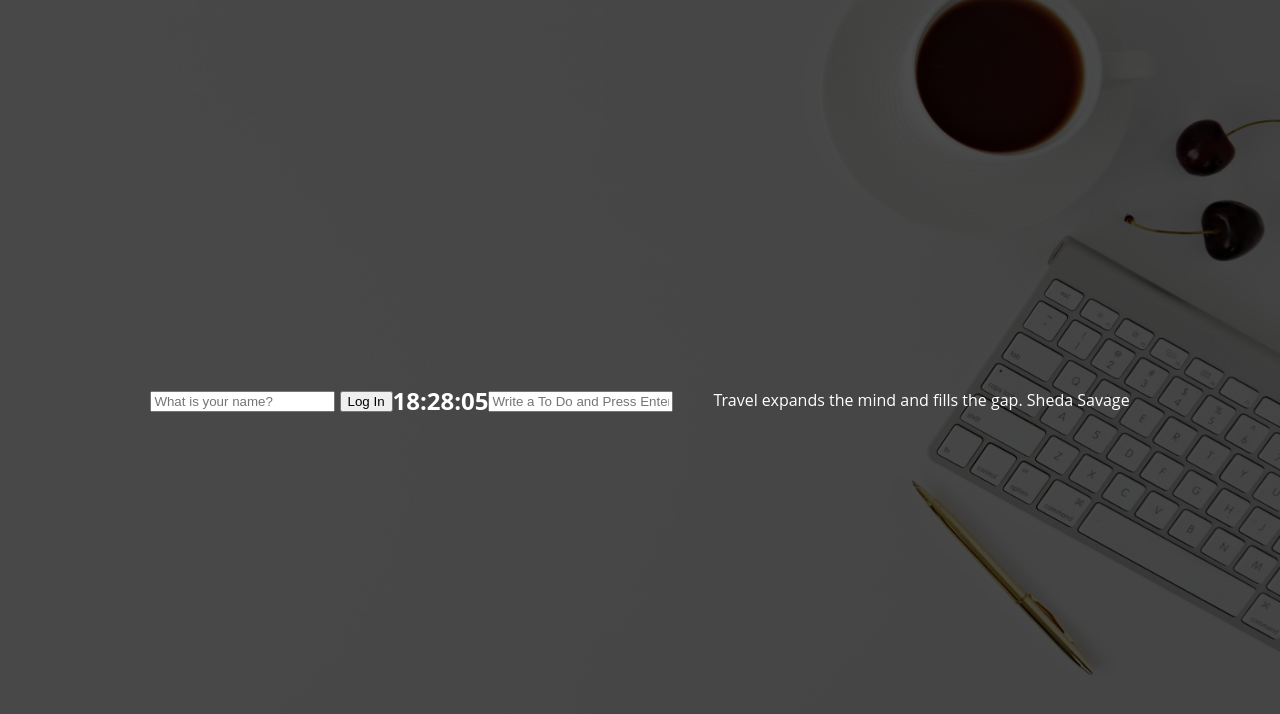
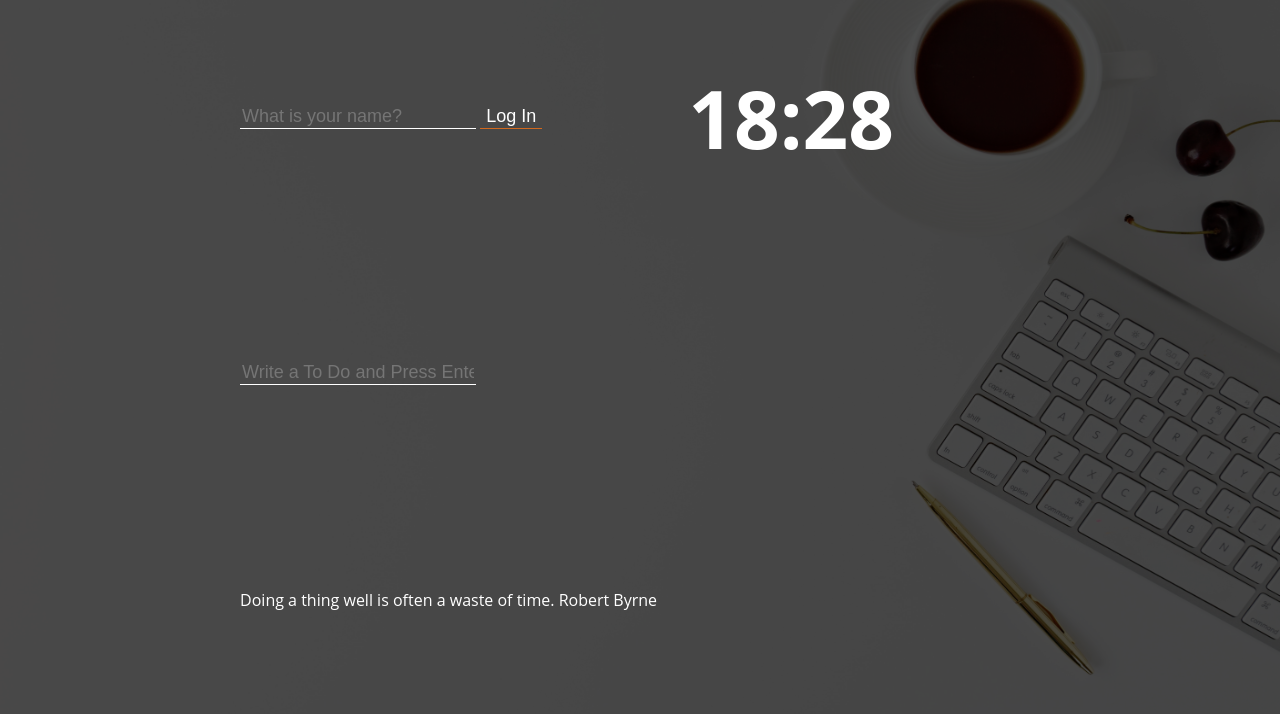
Before and after one commit to GyungA/Momentum, a plain HTML site: page index.html in a window 1280 px wide. Drawn offline with Linux system fonts and the light colour scheme.

Commit message:
challenge complete!

```diff
--- a/css/center.css
+++ b/css/center.css
@@ -0,0 +1,28 @@
+#user-div {
+  /* 1번 라인에서 2칸 */
+  grid-column: 1 / span 2;
+  /* 1번 라인에서 1칸 */
+  grid-row: 1 / span 1;
+}
+
+#clock {
+  /* 3번 라인에서 2칸 */
+  grid-column: 3 / span 2;
+  /* 1번 라인에서 1칸 */
+  grid-row: 1 / span 1;
+}
+
+#todo-div {
+  /* 3번 라인에서 2칸 */
+  grid-column: 1 / span 4;
+  /* 1번 라인에서 1칸 */
+  grid-row: 2 / span 2;
+}
+#quote {
+  /* 3번 라인에서 2칸 */
+  grid-column: 1 / span 4;
+  /* 1번 라인에서 1칸 */
+  grid-row: 4 / span 1;
+  display: inline-block;
+  width: 50em;
+}
--- a/css/clock.css
+++ b/css/clock.css
@@ -0,0 +1,4 @@
+#clock {
+  font-size: 5em;
+  margin: 0px;
+}
--- /dev/null
+++ b/css/main.css
@@ -0,0 +1,52 @@
+.hidden {
+  display: none;
+}
+
+@keyframes fadeIn {
+  from {
+    opacity: 0;
+  }
+  to {
+    opacity: 1;
+  }
+}
+
+body,
+html {
+  overflow: visible;
+  height: 100%;
+  width: 100%;
+  margin: 0;
+  padding: 0;
+  font-family: "Open Sans", sans-serif;
+  table-layout: fixed;
+}
+
+body {
+  display: grid;
+  background-size: 100% 100%;
+  opacity: 0;
+  animation: fadeIn 1s ease-in-out forwards;
+  animation-delay: 0.5s;
+  color: white;
+  align-items: center;
+  justify-content: center;
+  /* blur background */
+  background-color: rgba(0, 0, 0, 0.7);
+  background-blend-mode: soft-light;
+}
+
+input,
+#logOut {
+  background: none;
+  appearance: none;
+  border: 0;
+  font-size: 18px;
+  color: white;
+  border-bottom: 1px solid white;
+}
+
+#logIn,
+#logOut {
+  border-bottom: solid 1px #d2691e;
+}
--- a/css/style.css
+++ b/css/style.css
@@ -1,36 +1,6 @@
-.hidden {
-  display: none;
-}
-
-@keyframes fadeIn {
-  from {
-    opacity: 0;
-  }
-  to {
-    opacity: 1;
-  }
-}
-
-body,
-html {
-  overflow: hidden;
-  height: 100%;
-  width: 100%;
-  margin: 0;
-  padding: 0;
-  font-family: "Open Sans", sans-serif;
-}
-
-body {
-  display: flex;
-  background-size: 100% 100%;
-  opacity: 0;
-  animation: fadeIn 1s ease-in-out forwards;
-  animation-delay: 0.5s;
-  color: white;
-  align-items: center;
-  justify-content: center;
-  /* blur background */
-  background-color: rgba(0, 0, 0, 0.7);
-  background-blend-mode: soft-light;
-}
+@import "main.css";
+@import "location.css";
+@import "clock.css";
+@import "weather.css";
+@import "center.css";
+@import "todo.css";
--- a/css/todo.css
+++ b/css/todo.css
@@ -0,0 +1,14 @@
+#todo-list button {
+  background: none;
+  border: 0;
+  font-size: 12px;
+  cursor: pointer;
+}
+
+#todo-list span {
+  cursor: default;
+}
+
+ul {
+  list-style: none;
+}
--- a/index.html
+++ b/index.html
@@ -5,7 +5,8 @@
     <title>Momentum</title>
     <meta charset="UTF-8" />
   </head>
-  <body class="container">
+  <body>
+    <div id="user-div">
       <form class="hidden" id="login-form">
         <input
           required
@@ -13,15 +14,18 @@
           type="text"
           placeholder="What is your name?"
         />
-      <input type="submit" value="Log In" />
+        <input id="logIn" type="submit" value="Log In" />
       </form>
-    <button id="logOut" class="hidden" type="submit">Log Out</button>
-    <h2 id="clock">00:00:00</h2>
+      <button id="logOut" type="submit">Rename</button>
       <h1 id="greeting" class="hidden"></h1>
+    </div>
+    <h2 id="clock">00:00</h2>
+    <div id="todo-div">
       <form id="todo-form">
         <input type="text" placeholder="Write a To Do and Press Enter" required>
       </form>
       <ul id="todo-list"></ul>
+  </div>
     <div id="quote">
       <span></span>
       <span></span>
@@ -30,15 +34,12 @@
       <span></span>
       <span></span>
     </div>
-    <div id="corona">
-      <span></span>
-    </div>
     <script src="js/config.js"></script>
     <script src="js/greetings.js"></script>
     <script src="js/clock.js"></script>
     <script src="js/quotes.js"></script>
     <script src="js/background.js"></script>
     <script src="js/todo.js"></script>
-    <script src="js/weather.js"></script>
+    <!-- <script src="js/weather.js"></script> -->
   </body>
 </html>
--- a/js/clock.js
+++ b/js/clock.js
@@ -4,8 +4,7 @@ function getClock() {
     const date = new Date();
     const hours = String(date.getHours()).padStart(2, "0");
     const minutes = String(date.getMinutes()).padStart(2, "0");
-    const seconds = String(date.getSeconds()).padStart(2, "0");
-    clock.innerText = `${hours}:${minutes}:${seconds}`;
+    clock.innerText = `${hours}:${minutes}`;
 }
 
 getClock();
--- a/js/quotes.js
+++ b/js/quotes.js
@@ -1,44 +1,31 @@
 const quotes = [
     {
-      quote: "The way to get started is to quit talking and begin doing.",
-      author: "Walt Disney",
-    },
-    {
-      quote: "Life is what happens when you're busy making other plans.",
-      author: "John Lennon",
-    },
-    {
-      quote:
-        "The world is a book and those who do not travel read only one page.",
-      author: "Saint Augustine",
-    },
-    {
-      quote: "Life is either a daring adventure or nothing at all.",
-      author: "Helen Keller",
-    },
-    {
-      quote: "To Travel is to Live",
-      author: "Hans Christian Andersen",
-    },
-    {
-      quote: "Only a life lived for others is a life worthwhile.",
-      author: "Albert Einstein",
+      quote: "A successful individual typically sets his next goal somewhat but not too much above his last achievement.",
+      author: "Kurt Lewin",
     },
     {
       quote: "You only live once, but if you do it right, once is enough.",
       author: "Mae West",
     },
     {
-      quote: "Never go on trips with anyone you donot love.",
-      author: "Hemmingway",
+      quote: "When I am attacked by gloomy thoughts, nothing helps me so much as running to my books.",
+      author: "Michel de Montaigne",
     },
     {
-      quote: "We wander for distraction, but we travel for fulfilment.",
-      author: "Hilaire Belloc",
+      quote: "If you would win a man to your cause, first convince him that you are his sincere friend.",
+      author: "Abraham Lincoln",
     },
     {
-      quote: "Travel expands the mind and fills the gap.",
-      author: "Sheda Savage",
+      quote: "If you make it plain you like people, it's hard for them to resist liking you back.",
+      author: "Lois McMaster Bujold",
+    },
+    {
+      quote: "Regret for wasted time is more wasted time.",
+      author: "Mason Cooley",
+    },
+    {
+      quote: "Doing a thing well is often a waste of time.",
+      author: "Robert Byrne",
     },
   ];
 
--- /dev/null
+++ b/js/weather.js
@@ -0,0 +1,18 @@
+const WEATHER_KEY = config.WEATHER_KEY;
+
+function onGeoOk(position) {
+    const lat = position.coords.latitude;
+    const lon = position.coords.longitude;
+    const url = `https://api.openweathermap.org/data/2.5/weather?lat=${lat}&lon=${lon}&appid=${WEATHER_KEY}&units=metric`;
+    fetch(url).then((response) => response.json()).then((data)=> {
+        const weather = document.querySelector("#weather span:first-child");
+        const city = document.querySelector("#weather span:last-child");
+        city.innerText = data.name;
+        weather.innerText = `${data.weather[0].main} / ${data.main.temp}`;
+    });
+}
+function onGeoError() {
+    alert("Can't find you. No weather for you.")
+}
+
+navigator.geolocation.getCurrentPosition(onGeoOk, onGeoError);
```
Also changed, not shown: 1 other file. Lines whose indentation alone changed are shown as unchanged.
